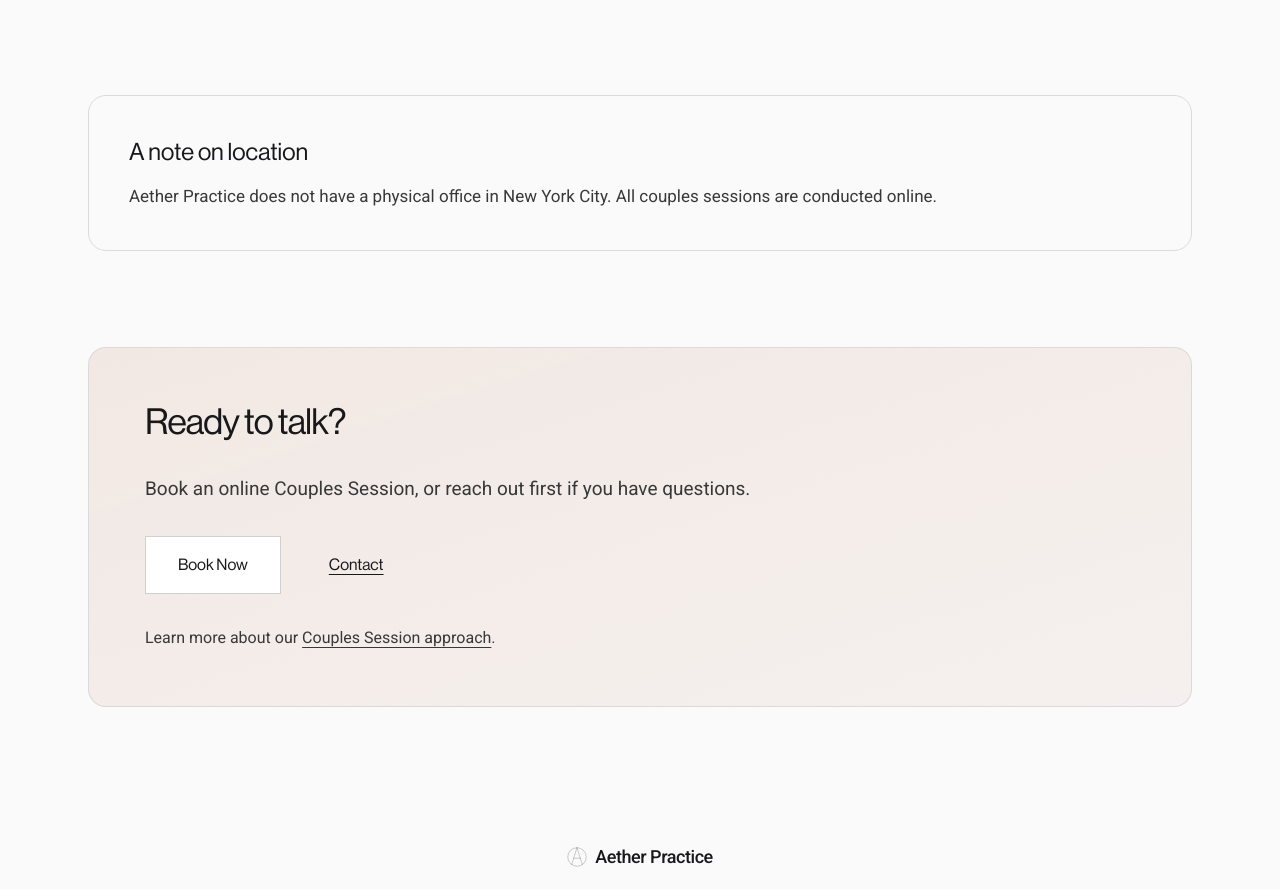
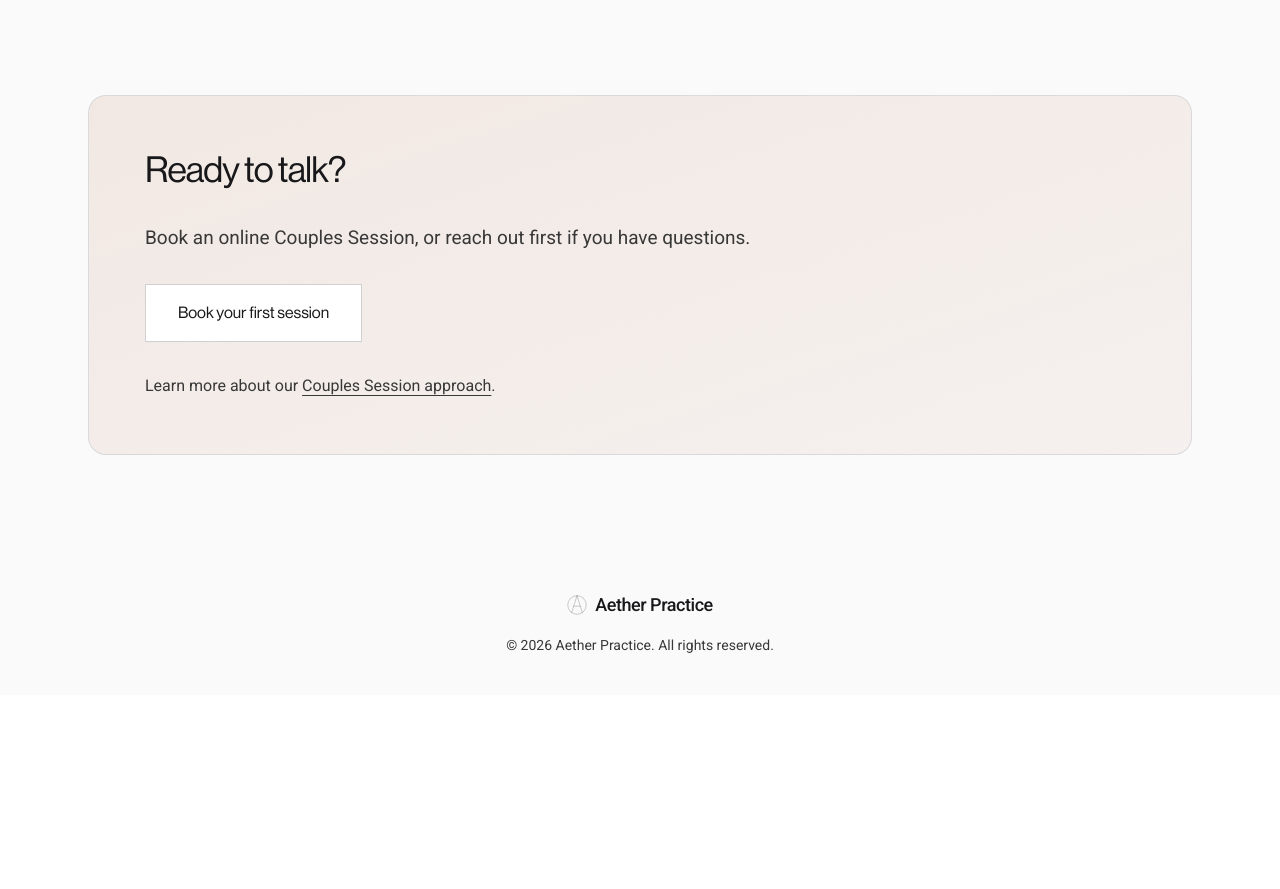
Before and after one commit to martamindacc/Aether, a Next.js app: page /couples-therapy-new-york-city in a window 1280 px wide. Shown: the part 971-1860 px from the top of the page. After the commit the page ends 1666 px from the top, so only its background shows below. Built offline with nearby package versions, Linux system fonts and the light colour scheme.

Commit message:
Refine NYC couples landing page CTA

```diff
--- a/app/couples-therapy-new-york-city/page.tsx
+++ b/app/couples-therapy-new-york-city/page.tsx
@@ -35,7 +35,7 @@ export default function CouplesTherapyNewYorkCityPage() {
       />
       <section className="mx-auto flex max-w-6xl flex-col px-6 pb-24 pt-48">
         <h1 className="max-w-5xl font-[NeueHaasDisplayRoman,Arial,sans-serif] text-6xl font-medium leading-[0.95] tracking-tight text-[#74382f] sm:text-8xl">
-          Online Couples Sessions for Clients in New York City
+          Couples Sessions for Clients in New York City
         </h1>
         <p className="mt-5 max-w-2xl text-base leading-[1.5] text-zinc-700">
           Sessions are held entirely online, so you and your partner can meet from wherever you are in New York City.
@@ -67,16 +67,6 @@ export default function CouplesTherapyNewYorkCityPage() {
           </div>
         </div>
 
-        <div className="mt-24 rounded-2xl border border-zinc-300/80 p-8 sm:p-10">
-          <h2 className="font-[NeueHaasDisplayRoman,Arial,sans-serif] text-2xl font-medium">
-            A note on location
-          </h2>
-          <p className="mt-4 font-[Roboto,Arial,sans-serif] text-[17px] leading-[1.5] text-[#383838]">
-            Aether Practice does not have a physical office in New York City. All couples sessions are conducted
-            online.
-          </p>
-        </div>
-
         <div className="mt-24 flex flex-col items-start gap-8 rounded-2xl border border-zinc-300/80 bg-gradient-to-br from-[#eee2db]/75 to-[#eee2db]/40 p-10 sm:p-14">
           <h2 className="max-w-2xl font-[NeueHaasDisplayRoman,Arial,sans-serif] text-3xl font-medium leading-[1.1] tracking-tight sm:text-4xl">
             Ready to talk?
@@ -84,20 +74,12 @@ export default function CouplesTherapyNewYorkCityPage() {
           <p className="max-w-2xl font-[Roboto,Arial,sans-serif] text-[19px] leading-[1.5] text-[#383838]">
             Book an online Couples Session, or reach out first if you have questions.
           </p>
-          <div className="flex flex-wrap gap-4">
-            <button
-              onClick={() => setIsBookingOpen(true)}
-              className="border border-zinc-900/20 bg-white px-8 py-4 text-base font-medium text-zinc-900 transition-colors hover:bg-zinc-100"
-            >
-              Book Now
-            </button>
-            <Link
-              href="/contact"
-              className="flex items-center px-8 py-4 text-base font-medium text-zinc-900 underline underline-offset-4 transition-colors hover:text-zinc-600"
-            >
-              Contact
-            </Link>
-          </div>
+          <button
+            onClick={() => setIsBookingOpen(true)}
+            className="border border-zinc-900/20 bg-white px-8 py-4 text-base font-medium text-zinc-900 transition-colors hover:bg-zinc-100"
+          >
+            Book your first session
+          </button>
           <p className="font-[Roboto,Arial,sans-serif] text-base leading-[1.5] text-[#383838]">
             Learn more about our{" "}
             <Link href="/couples-therapy" className="underline underline-offset-4 hover:text-zinc-600">
```
